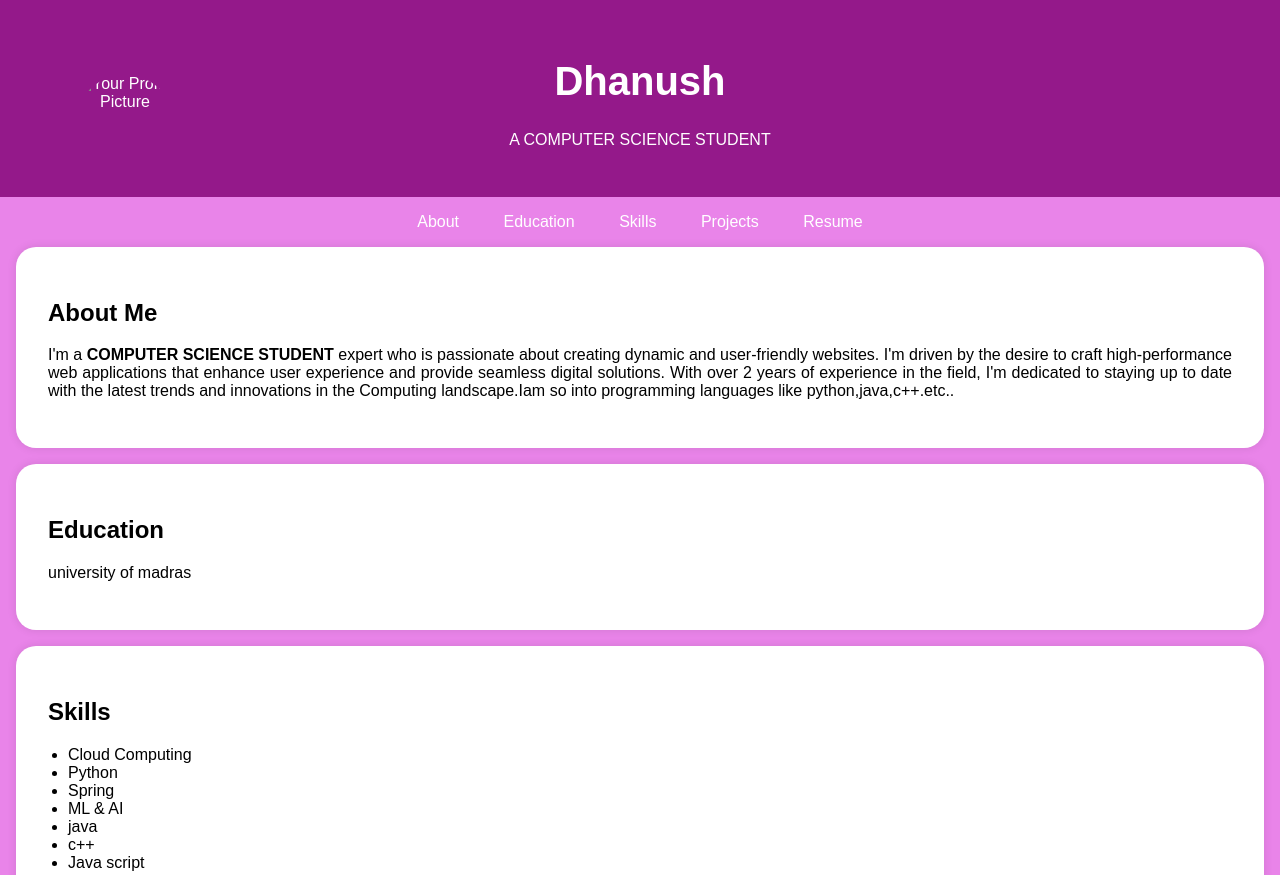
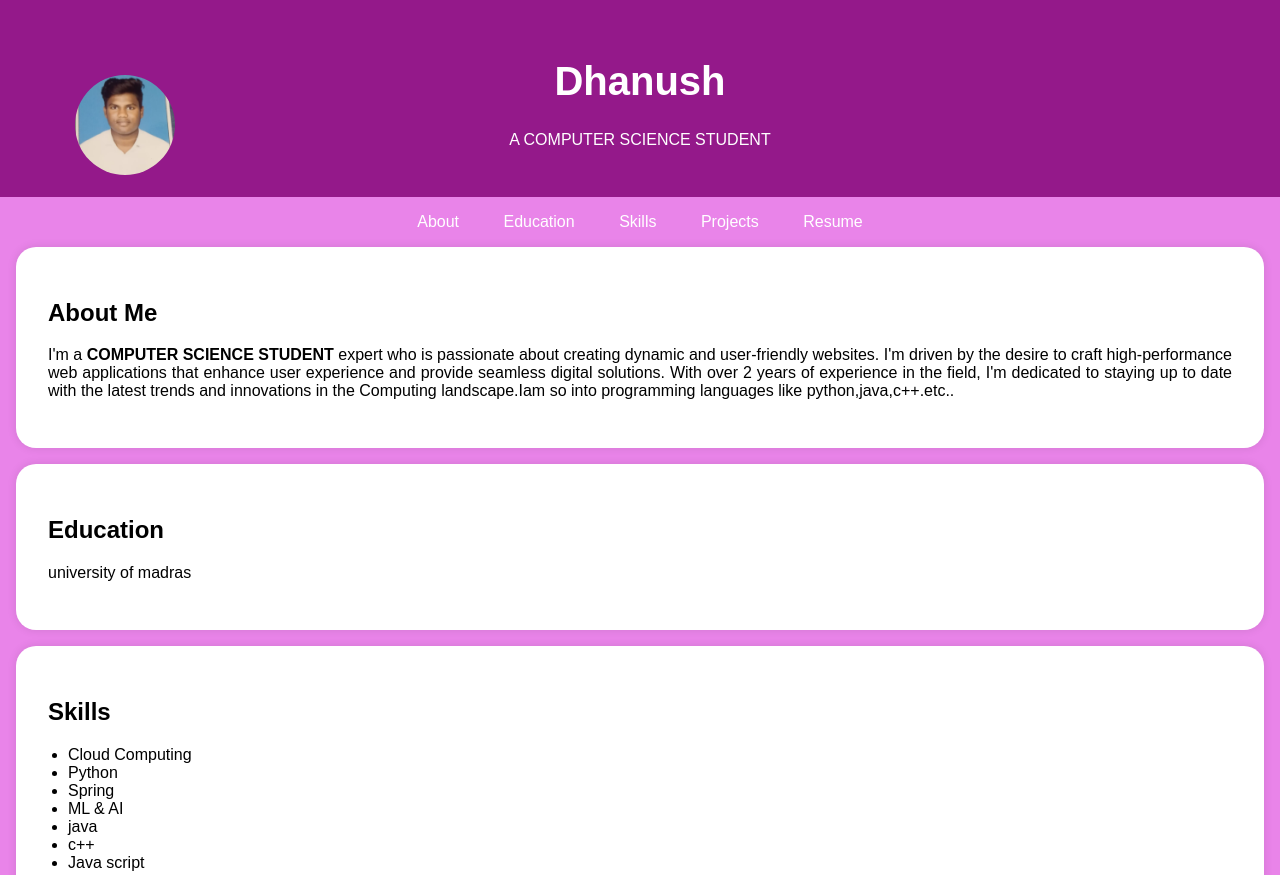
Before and after one commit to dhanush200624/digital-portfolio, a plain HTML site: page Index.html in a window 1280 px wide. Shown: the top 875 px of the page. Drawn offline with Linux system fonts and the light colour scheme.

Commit message:
Update Index.html

```diff
--- a/Index.html
+++ b/Index.html
@@ -95,7 +95,7 @@
      <header>
          <div class="header-content">
              <!-- Add your profile picture here -->
-             <img src=" " alt="Your Profile Picture" class="profile-picture">
+             <img src="IMG-20231009-WA0015.jpg" alt="Your Profile Picture" class="profile-picture">
              <h1>Dhanush</h1>
              <p>A COMPUTER SCIENCE STUDENT</p>
          </div>
```
